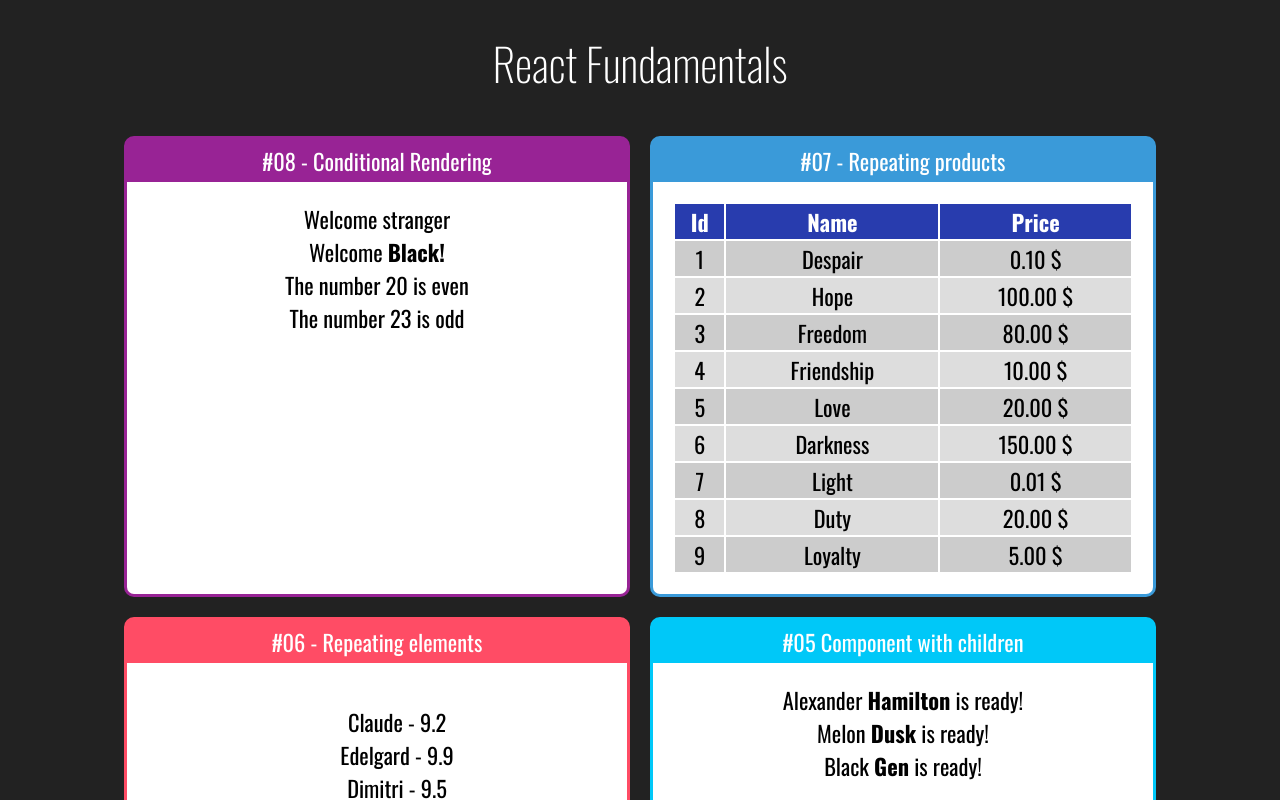
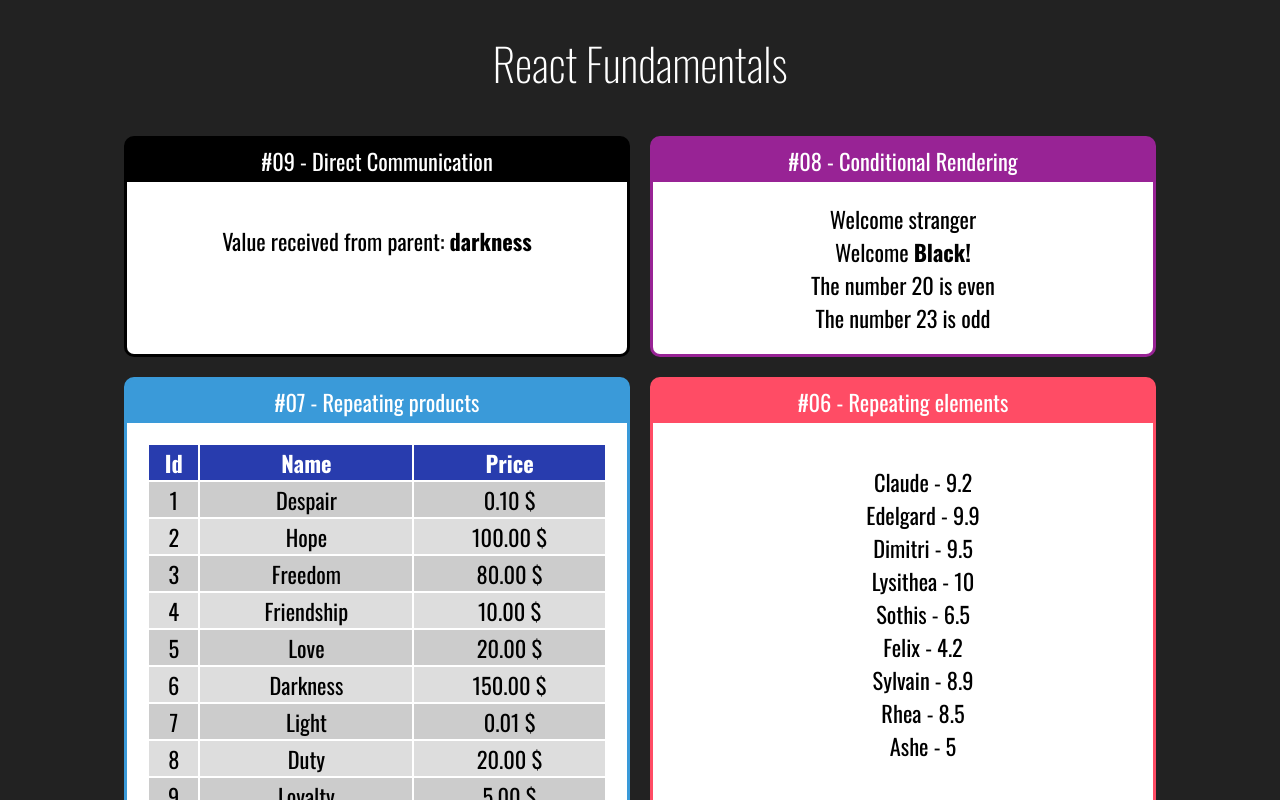
Before and after one commit to black-dev-x/react-foundations-coder, a React (Create React App) app: page / in a window 1280 px wide. Shown: the top 800 px of the page. Built offline with nearby package versions, Linux system fonts and the light colour scheme.

Commit message:
direct communication

```diff
--- a/src/App.jsx
+++ b/src/App.jsx
@@ -11,6 +11,7 @@ import StudentList from './components/repeat/StudentList'
 import ProductTable from './components/repeat/ProductTable'
 import EvenOrOdd from './components/conditionals/EvenOrOdd'
 import UserInfo from './components/conditionals/UserInfo'
+import DirectParent from './components/comunication/DirectParent'
 
 const user = {
   name: 'Black'
@@ -20,6 +21,9 @@ const App = _ => (
   <div className='App'>
     <h1>React Fundamentals</h1>
     <section className='exercises'>
+      <Card title='#09 - Direct Communication' color='black'>
+        <DirectParent />
+      </Card>
       <Card title='#08 - Conditional Rendering' color='#982395'>
         <UserInfo />
         <UserInfo user={user} />
--- /dev/null
+++ b/src/components/comunication/DirectChild.jsx
@@ -0,0 +1,11 @@
+import React from 'react'
+
+const DirectChild = props => (
+  <div>
+    <p>
+      Value received from parent: <strong>{props.value}</strong>
+    </p>
+  </div>
+)
+
+export default DirectChild
--- /dev/null
+++ b/src/components/comunication/DirectParent.jsx
@@ -0,0 +1,10 @@
+import React from 'react'
+import DirectChild from './DirectChild'
+
+const DirectParent = () => (
+  <div>
+    <DirectChild value='darkness' />
+  </div>
+)
+
+export default DirectParent
```
